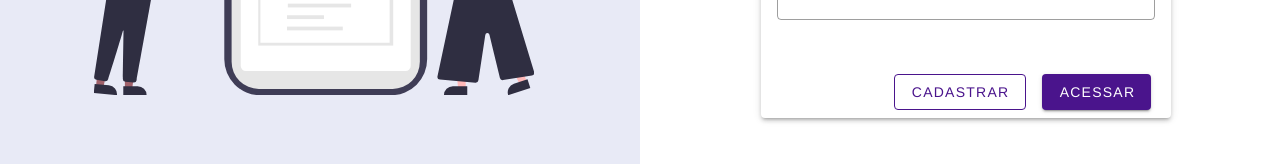
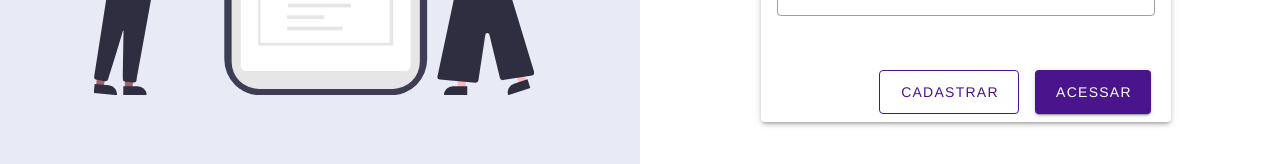
Before and after one commit to ybarbosa/dashboard, a Vue app in the folder Frontend/login/: page / in a window 1280 px wide. Shown: the part 544-708 px from the top of the page. Built offline with nearby package versions, Linux system fonts and the light colour scheme.

Commit message:
fix button

```diff
--- a/Frontend/login/src/components/SignIn/Entry.vue
+++ b/Frontend/login/src/components/SignIn/Entry.vue
@@ -30,7 +30,7 @@
                                     />
                             </v-card-title>
                             <v-card-actions
-                             class="mt-5"
+                            class="mt-5"
                             >
                                 <v-row
                                     no-gutters
@@ -105,12 +105,15 @@
                                             outlined
                                             color="#4A148C"
                                             class="mr-4"
+                                            large
+                                            @click="$router.push('/signup')"
                                         >
                                             Cadastrar
                                         </v-btn>
                                         <v-btn
                                             color="#4A148C"
                                             class="white--text"
+                                            large
                                         >
                                             Acessar
                                         </v-btn>
@@ -118,7 +121,6 @@
                                 </v-row>
                             </v-card-actions>
                         </v-card>
-
                     </v-col>
                 </v-row>
             </v-col>
```
